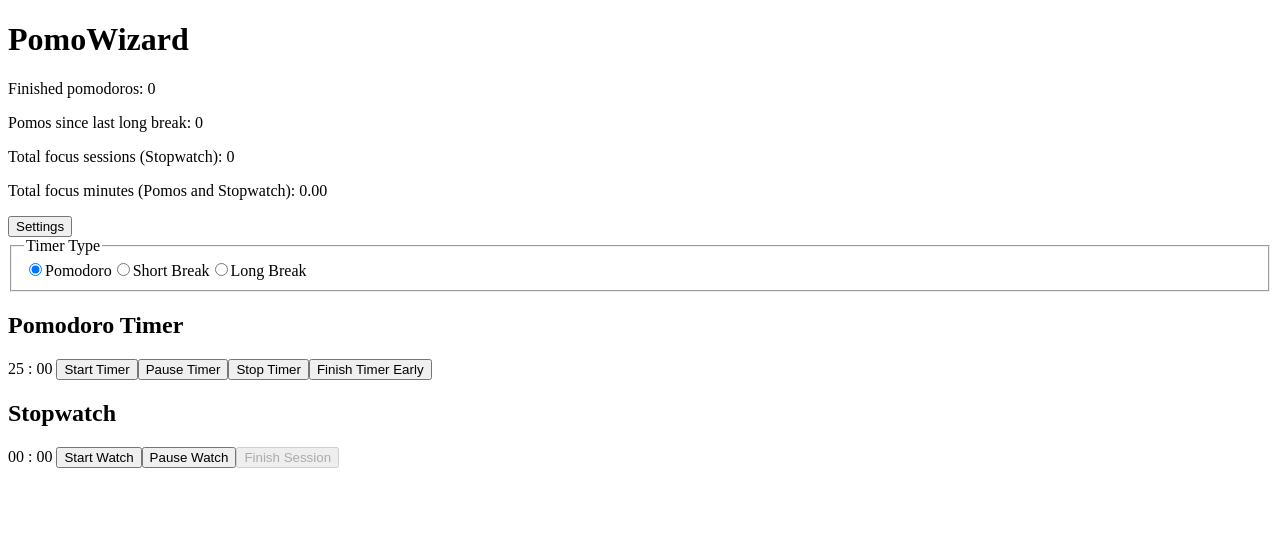
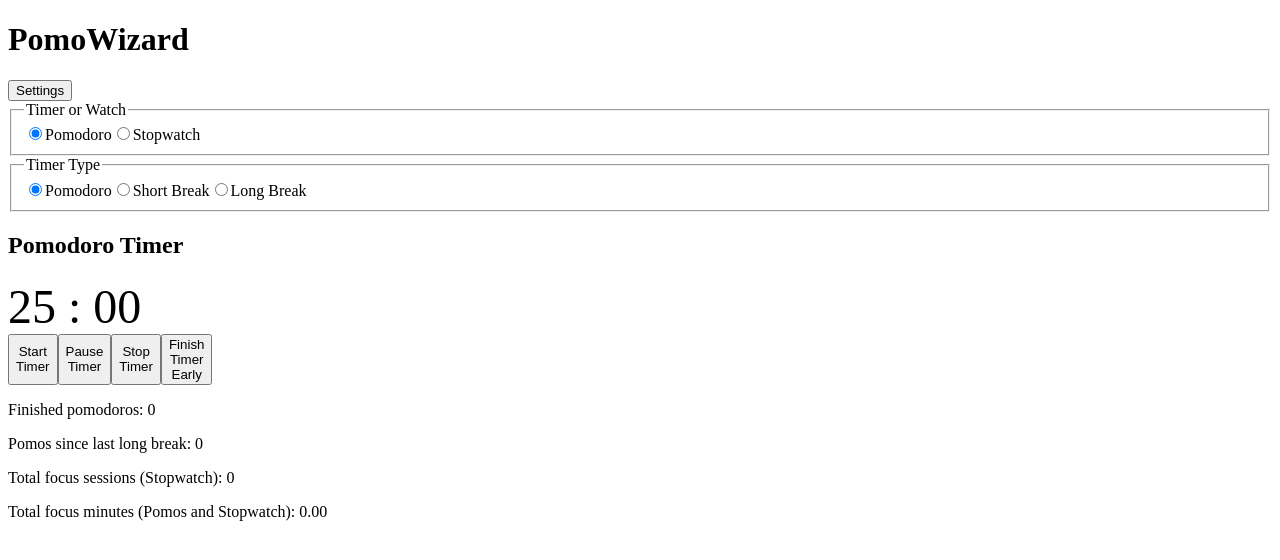
Before and after one commit to BladeBoles/PomoWizard, a Vue app: page / in a window 1280 px wide. Shown: the top 560 px of the page. Built offline with nearby package versions, Linux system fonts and the light colour scheme.

Commit message:
feat: reorganize view and make timer/watches much larger

```diff
--- a/src/components/GenericStopwatch.vue
+++ b/src/components/GenericStopwatch.vue
@@ -52,12 +52,25 @@ const displaySeconds = computed(() => {
   <main>
     <div>
       <h2>Stopwatch</h2>
-      {{ displayMinutes }} : {{ displaySeconds }}
-      <button @click="startWatch">Start Watch</button>
-      <button @click="pauseWatch">Pause Watch</button>
-      <button :disabled="currentStopwatchCount < 3" @click="finishWatch">
-        Finish Session
-      </button>
+      <span class="generic-stopwatch__display"
+        >{{ displayMinutes }} : {{ displaySeconds }}</span
+      >
+      <div class="generic-stopwatch__buttons">
+        <button @click="startWatch">Start Watch</button>
+        <button @click="pauseWatch">Pause Watch</button>
+        <button :disabled="currentStopwatchCount < 3" @click="finishWatch">
+          Finish Session
+        </button>
+      </div>
     </div>
   </main>
 </template>
+<style scoped>
+.generic-stopwatch__display {
+  font-size: 48px;
+}
+.generic-stopwatch__buttons {
+  display: flex;
+  width: 200px;
+}
+</style>
--- a/src/components/GenericTimer.vue
+++ b/src/components/GenericTimer.vue
@@ -102,11 +102,24 @@ const displaySeconds = computed(() => {
   <main>
     <div>
       <h2>{{ timerType }} Timer</h2>
-      {{ displayMinutes }} : {{ displaySeconds }}
-      <button @click="startTimer">Start Timer</button>
-      <button @click="pauseTimer">Pause Timer</button>
-      <button @click="stopTimer">Stop Timer</button>
-      <button @click="finishTimer">Finish Timer Early</button>
+      <span class="generic-timer__display"
+        >{{ displayMinutes }} : {{ displaySeconds }}
+      </span>
+      <div class="generic-timer__buttons">
+        <button @click="startTimer">Start Timer</button>
+        <button @click="pauseTimer">Pause Timer</button>
+        <button @click="stopTimer">Stop Timer</button>
+        <button @click="finishTimer">Finish Timer Early</button>
+      </div>
     </div>
   </main>
 </template>
+<style scoped>
+.generic-timer__display {
+  font-size: 48px;
+}
+.generic-timer__buttons {
+  display: flex;
+  width: 200px;
+}
+</style>
--- a/src/views/HomeView.vue
+++ b/src/views/HomeView.vue
@@ -17,6 +17,7 @@ const longBreakTimerMinutes = ref(15)
 const timerRunning = ref(false)
 const autoStartTimer = ref(false)
 const playTimerSounds = ref(false)
+const timerOrWatch = ref('Timer')
 
 const showSettings = ref(false)
 
@@ -106,16 +107,6 @@ const updateSettings = (newSettings: any) => {
 
 <template>
   <h1>PomoWizard</h1>
-  <p>Finished pomodoros: {{ finishedPomos }}</p>
-  <p>Pomos since last long break: {{ pomosSinceLastLongBreak }}</p>
-  <p>
-    Total focus sessions (Stopwatch):
-    {{ totalFocusSessions }}
-  </p>
-  <p>
-    Total focus minutes (Pomos and Stopwatch):
-    {{ totalFocusMinutes.toFixed(2) }}
-  </p>
   <SettingsModal
     :timer-running="timerRunning"
     :play-timer-sounds="playTimerSounds"
@@ -127,6 +118,25 @@ const updateSettings = (newSettings: any) => {
     v-if="showSettings"
   />
   <button v-else @click="() => (showSettings = true)">Settings</button>
+  <fieldset>
+    <legend>Timer or Watch</legend>
+    <input
+      type="radio"
+      id="pomodoro-timer"
+      name="timer-or-watch"
+      value="Timer"
+      v-model="timerOrWatch"
+    />
+    <label for="timer1">Pomodoro</label>
+    <input
+      type="radio"
+      id="stopwatch"
+      name="timer-or-watch"
+      value="StopWatch"
+      v-model="timerOrWatch"
+    />
+    <label for="timer2">Stopwatch</label>
+  </fieldset>
   <fieldset>
     <legend>Timer Type</legend>
     <input
@@ -162,7 +172,18 @@ const updateSettings = (newSettings: any) => {
     @finished="handleTimerFinished"
     @stopped="handleTimerStopped"
     @started="handleTimerStarted"
+    v-if="timerOrWatch === 'Timer'"
   />
-  <GenericStopwatch @finished="handleStopWatchFinished" />
+  <GenericStopwatch v-else @finished="handleStopWatchFinished" />
+  <p>Finished pomodoros: {{ finishedPomos }}</p>
+  <p>Pomos since last long break: {{ pomosSinceLastLongBreak }}</p>
+  <p>
+    Total focus sessions (Stopwatch):
+    {{ totalFocusSessions }}
+  </p>
+  <p>
+    Total focus minutes (Pomos and Stopwatch):
+    {{ totalFocusMinutes.toFixed(2) }}
+  </p>
 </template>
 <style scoped></style>
```
